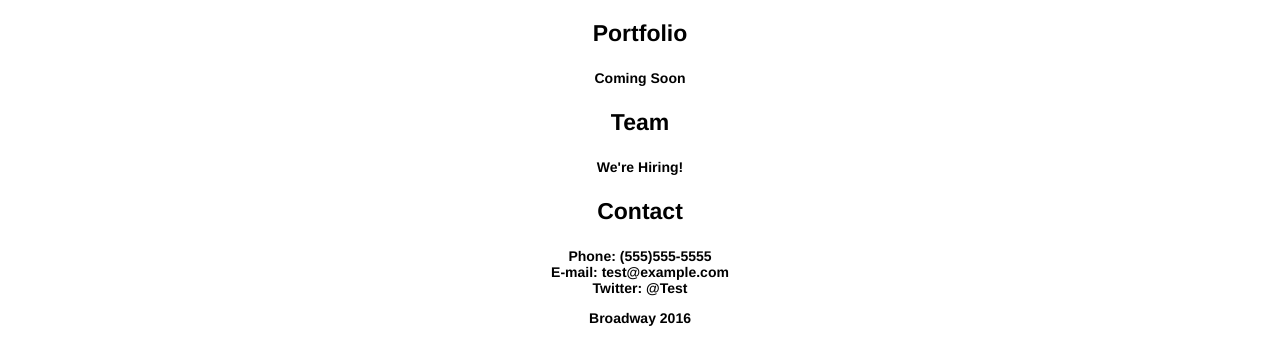
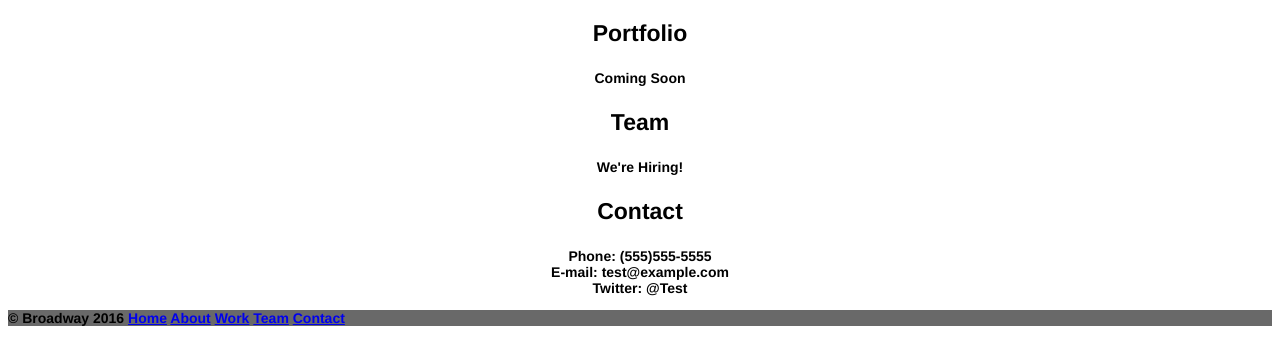
Before and after one commit to MSween10/BroadwayProject, a plain HTML site: page index.html in a window 1280 px wide. Shown: the part 798-1138 px from the top of the page. Drawn offline with Linux system fonts and the light colour scheme.

Commit message:
Final touches.  Looking good.

```diff
--- a/css/style.css
+++ b/css/style.css
@@ -30,3 +30,10 @@ p{
   color: white;
   background-image: url(https://s3.amazonaws.com/codecademy-content/programs/freelance-one/broadway/images/the-flatiron-building.png);
 }
+
+.Footer{
+  font-size: 11px
+  color: white;
+  background-color: dimgray;
+  text-align: left;
+}
--- a/index.html
+++ b/index.html
@@ -47,12 +47,11 @@
         <p>Phone: (555)555-5555 </br> E-mail: test@example.com </br>Twitter: @Test</p>
     </div>
 
-    <footer>
+    <div class="Footer">
       <p>
-        Broadway 2016
+        &#169; Broadway 2016 <a href="#Home">Home</a> <a href="#About">About</a> <a href="#Work">Work</a> <a href="#Team">Team</a> <a href="#Contact">Contact</a>
       </p>
-    </footer>
-
+    </div>
 
   </body>
 </html>
```
